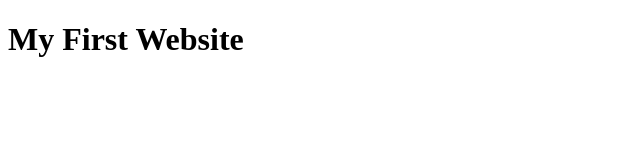
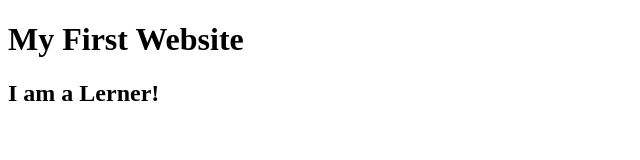
Before and after one commit to MahediHasanCSE66/MyFirstWebsite, a plain HTML site: page index.html in a window 1280 px wide. Shown: the whole page, without its empty margins (0-640 px from the left). Drawn offline with Linux system fonts and the light colour scheme.

Commit message:
first commit

```diff
--- a/index.html
+++ b/index.html
@@ -8,5 +8,6 @@
 </head>
 <body>
     <h1>My First Website</h1>
+    <h2>I am a Lerner!</h2>
 </body>
 </html>
```
